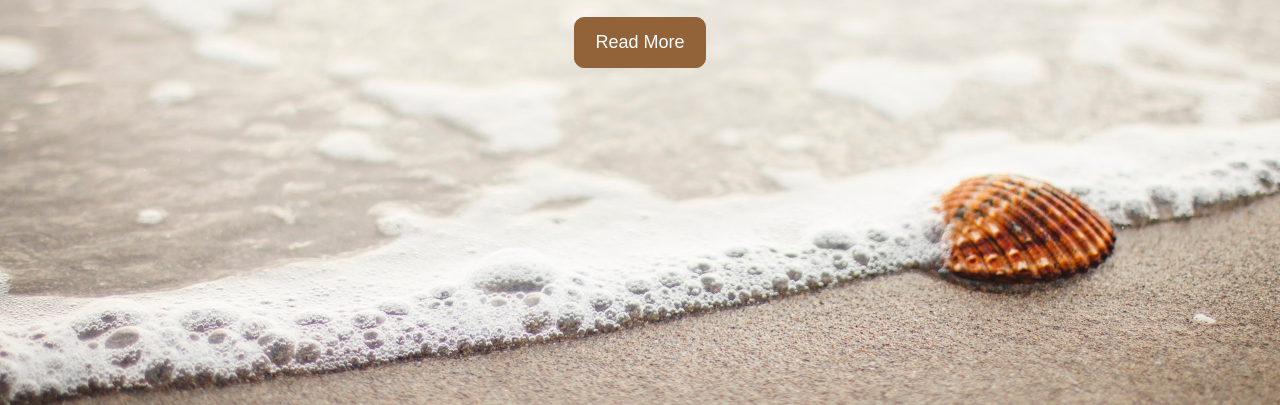
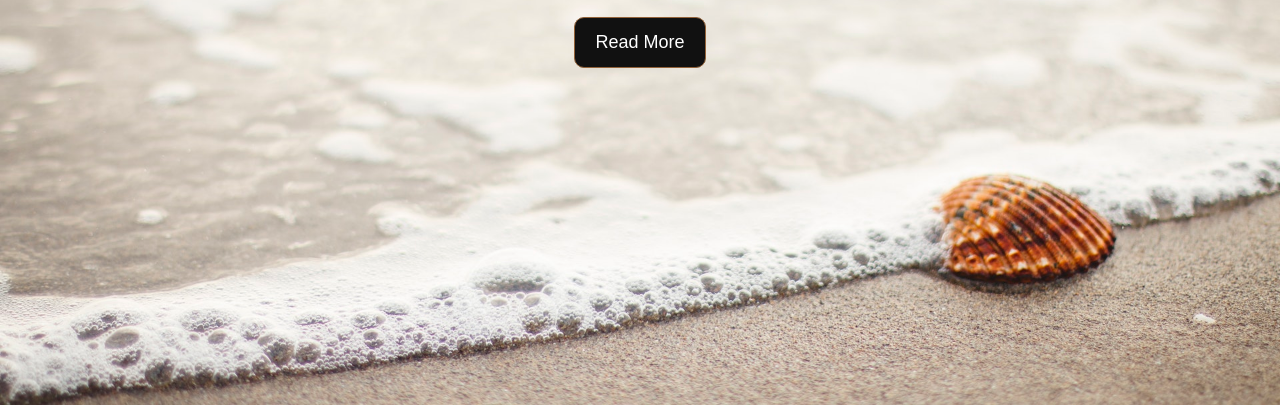
Before and after one commit to OyedotunQudus/Beachfont, a plain HTML site: page index.html in a window 1280 px wide. In both pictures the pointer is over the button "Read More". Shown: the part 395-800 px from the top of the page. Drawn offline with Linux system fonts and the light colour scheme.

Commit message:
Update styles.css

```diff
--- a/css/styles.css
+++ b/css/styles.css
@@ -43,7 +43,7 @@ button {
 }
 
 button:hover{
-    background-color:#926239;
+    background-color:#111111;
     color: #fff
 }
 
```
